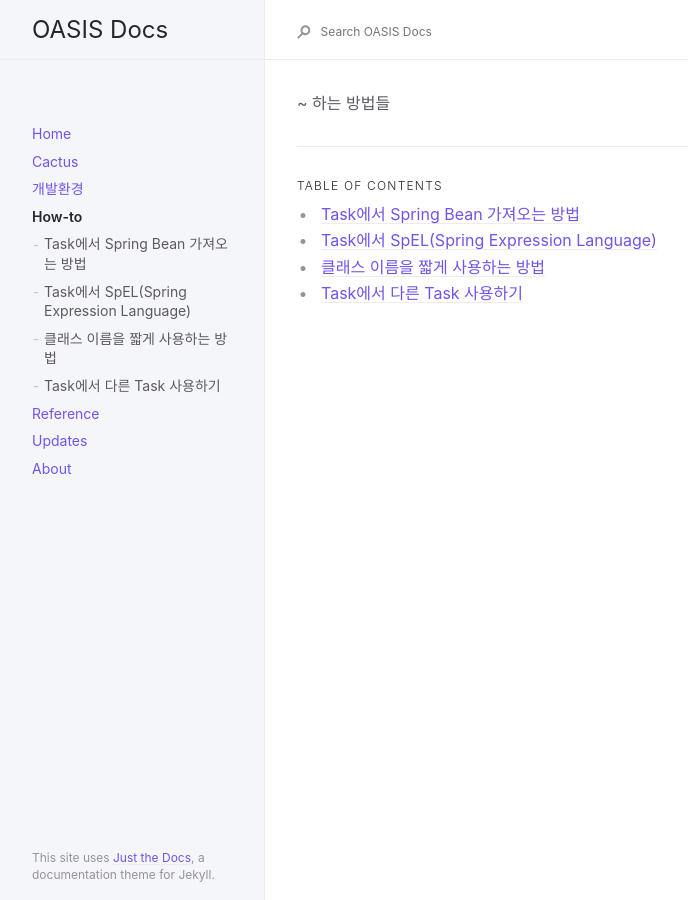
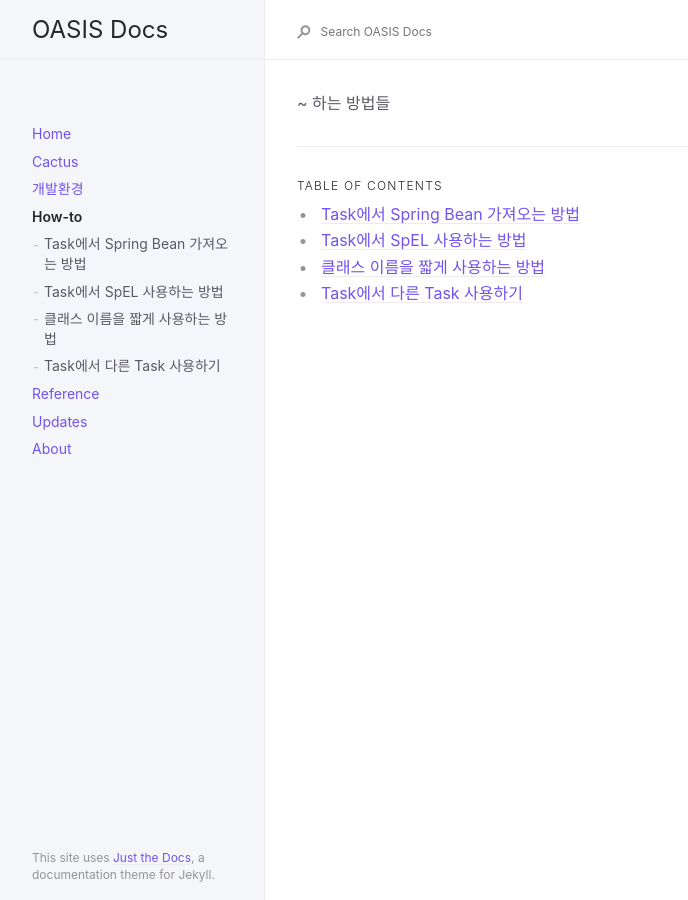
Before and after one commit to oasis-official/oasis-official.github.io, a Jekyll site: the page built from docs/how-to/how-to.md, in a window 1280 px wide. Shown: the whole page, without its empty margins (91-779 px from the left). Built offline with Jekyll 4.4.1, drawn with Linux system fonts in a browser that asks for light colours.

Commit message:
제목 수정

```diff
--- a/docs/how-to/spel.md
+++ b/docs/how-to/spel.md
@@ -1,6 +1,6 @@
 ---
 layout: default
-title: Task에서 SpEL(Spring Expression Language)
+title: Task에서 SpEL 사용하는 방법
 parent: How-to
 nav_order: 1
 ---
```
